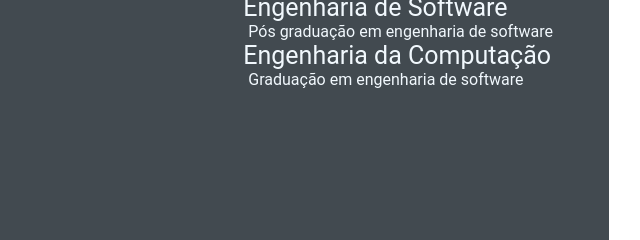
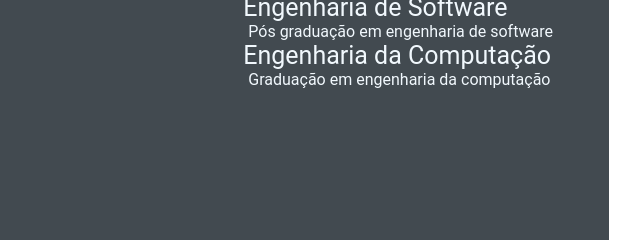
Before and after one commit to arebecav/arebeca.github.io, a plain HTML site: page index.html in a window 1280 px wide. Shown: the part 410-650 px from the top of the page, 543-1183 px from the left. Drawn offline with Linux system fonts and the light colour scheme.

Commit message:
feature: add index.html

```diff
--- a/index.html
+++ b/index.html
@@ -97,7 +97,7 @@
                     <div class="education-right">
                         <p class="education-subject">Engenharia da Computação</p>
                         <p class="education-desc">
-                            Graduação em engenharia de software
+                            Graduação em engenharia da computação
                         </p>
                     </div>
                 </div>
```
